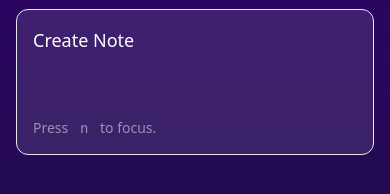
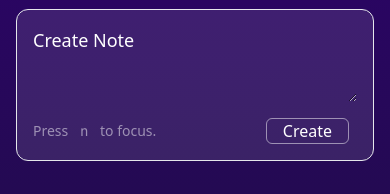
Before and after one commit to brenapp/motes, a Next.js app: page / in a window 390 px wide. Shown: the part 151-345 px from the top of the page. Built offline with nearby package versions, Linux system fonts and the light colour scheme.

Commit message:
Extract different note actions to functions, and increase responsive design

```diff
--- a/src/pages/index.tsx
+++ b/src/pages/index.tsx
@@ -1,6 +1,6 @@
 import { type NextPage } from "next";
 import Head from "next/head";
-import { useEffect, useMemo, useRef } from "react";
+import { useEffect, useMemo, useRef, useState } from "react";
 import { useLocalStorage, useSessionStorage } from "../utils/useLocalState";
 import { useRouter } from "next/router";
 import Link from "next/link";
@@ -14,7 +14,8 @@ type Note = {
 };
 
 const Home: NextPage = () => {
-  const input = useRef<HTMLInputElement>(null);
+  const input = useRef<HTMLTextAreaElement>(null);
+  const [note, setNote] = useState<string>("");
   const noteContainers = useRef<Record<string, HTMLDivElement | null>>({});
   const router = useRouter();
 
@@ -42,7 +43,7 @@ const Home: NextPage = () => {
         input.current?.focus();
       }
 
-      if (event.key === "," && event.ctrlKey) {
+      if (event.key === "," && (event.ctrlKey || event.metaKey)) {
         event.preventDefault();
         router.push("/options");
       }
@@ -52,10 +53,44 @@ const Home: NextPage = () => {
     return () => window.removeEventListener("keydown", onKeyPress);
   }, [router]);
 
-  function onInputKeyDown(event: React.KeyboardEvent<HTMLInputElement>) {
+  useEffect(() => {
+    input.current!.style.height = "0px";
+    const scrollHeight = input.current!.scrollHeight;
+    input.current!.style.height = scrollHeight + "px";
+  }, [note]);
+
+  function onInputKeyDown(event: React.KeyboardEvent<HTMLTextAreaElement>) {
     event.stopPropagation();
-    if (event.key === "Enter" && event.currentTarget.value) {
+
+    if (
+      event.key === "Enter" &&
+      event.currentTarget.value &&
+      (event.metaKey || event.ctrlKey)
+    ) {
+      event.preventDefault();
       const contents = event.currentTarget.value;
+      onNoteAdd(contents);
+      setNote("");
+    }
+
+    if (event.key === "ArrowDown") {
+      event.preventDefault();
+      const firstNote = notes[0];
+      if (firstNote) {
+        noteContainers.current[firstNote.id]?.focus();
+      }
+    }
+
+    if (event.key === "ArrowUp") {
+      event.preventDefault();
+      const lastNote = notes[notes.length - 1];
+      if (lastNote) {
+        noteContainers.current[lastNote.id]?.focus();
+      }
+    }
+  }
+
+  function onNoteAdd(contents: string) {
     setNodes((prev) => [
       ...prev,
       {
@@ -65,8 +100,32 @@ const Home: NextPage = () => {
         sentToTodoist: false,
       },
     ]);
-      event.currentTarget.value = "";
   }
+
+  function onNoteDelete(index: number) {
+    return () => {
+      setNodes((prev) => prev.filter((_, i) => i !== index));
+    };
+  }
+
+  function onNoteSend(index: number) {
+    return () => {
+      const content = notes[index]?.contents;
+      if (content) {
+        const [title, ...rest] = content.split("\n");
+        api?.addTask({
+          content: title ?? "Meeting Note",
+          description: rest.join("\n"),
+          projectId,
+          sectionId,
+        });
+        setNodes((prev) => {
+          const newNotes = [...prev];
+          newNotes[index]!.sentToTodoist = true;
+          return newNotes;
+        });
+      }
+    };
   }
 
   function onNoteKeyDown(index: number) {
@@ -76,7 +135,7 @@ const Home: NextPage = () => {
 
         const next = notes[index + 1];
         const previous = notes[index - 1];
-        setNodes((prev) => prev.filter((_, i) => i !== index));
+        onNoteDelete(index)();
 
         // Using set timeout here to wait for the note to be removed from the dom and for react to
         // be rerendered.
@@ -91,26 +150,22 @@ const Home: NextPage = () => {
         }, 0);
       } else if (event.key === "t" && !notes[index]!.sentToTodoist) {
         event.stopPropagation();
-        const content = notes[index]?.contents;
-        if (content) {
-          api?.addTask({ content, projectId, sectionId });
-          setNodes((prev) => {
-            const newNotes = [...prev];
-            newNotes[index]!.sentToTodoist = true;
-            return newNotes;
-          });
-        }
+        onNoteSend(index)();
       } else if (event.key === "ArrowDown") {
         event.stopPropagation();
         const next = notes[index + 1];
         if (next) {
           noteContainers.current[next.id]?.focus();
+        } else {
+          input.current?.focus();
         }
       } else if (event.key === "ArrowUp") {
         event.stopPropagation();
         const previous = notes[index - 1];
         if (previous) {
           noteContainers.current[previous.id]?.focus();
+        } else {
+          input.current?.focus();
         }
       }
     };
@@ -151,16 +206,26 @@ const Home: NextPage = () => {
           </h1>
           <main className="flex w-full flex-col gap-4 rounded-xl bg-white/10 p-4 text-white focus-within:border">
             <h1 className="text-lg">Create Note</h1>
-            <input
+            <textarea
               ref={input}
               onKeyDown={onInputKeyDown}
+              value={note}
+              onChange={(e) => setNote(e.target.value)}
               aria-label="Create Note. Press enter to create, and press n to focus this input."
               className="rounded-lg bg-transparent font-mono text-2xl outline-none"
               autoFocus
-            ></input>
+            ></textarea>
+            <nav className="flex items-center">
               <p className="right-4 text-sm text-white/50">
                 Press <code className="rounded-md px-2">n</code> to focus.
               </p>
+              <button
+                className="mx-2 ml-auto rounded-md border border-white/50 px-4 text-white hover:bg-white/50"
+                onClick={() => onNoteAdd(note)}
+              >
+                Create
+              </button>
+            </nav>
           </main>
           <section className="container flex flex-col gap-4" role="list">
             {notes.map((note, i) => (
@@ -168,7 +233,7 @@ const Home: NextPage = () => {
                 key={note.id}
                 ref={(el) => (noteContainers.current[note.id] = el)}
                 className={
-                  "group flex items-center gap-4 rounded-lg bg-white/10 p-4 outline-none hover:shadow-lg focus:border " +
+                  "group flex flex-col rounded-lg bg-white/10 p-4 outline-none hover:shadow-lg focus:border md:flex-row md:items-center md:gap-4 " +
                   (note.sentToTodoist ? "border-green-600 bg-green-500/10" : "")
                 }
                 tabIndex={0}
@@ -178,21 +243,27 @@ const Home: NextPage = () => {
                 role="listitem"
                 onKeyDown={onNoteKeyDown(i)}
               >
-                <p className="font-mono text-sm text-white text-opacity-75">
+                <p className="w-max font-mono text-sm text-white text-opacity-75">
                   {new Date(note.createdAt).toLocaleTimeString()}
                 </p>
-                <p className="font-mono text-xl text-white outline-none ">
+                <p className="flex-1 font-mono text-xl text-white outline-none ">
                   {note.contents}
                 </p>
-                <nav className="ml-auto flex opacity-0 transition-opacity group-focus-within:opacity-100 group-hover:opacity-100">
-                  <p className="mx-2 rounded-md border border-white/50 px-4 text-white">
+                <nav className="ml-auto mt-2 flex transition-opacity group-focus-within:opacity-100 group-hover:opacity-100 md:opacity-0">
+                  <button
+                    className="mx-2 rounded-md border border-white/50 px-4 text-white hover:bg-white/50"
+                    onClick={onNoteDelete(i)}
+                  >
                     <code className="rounded-md pr-2">d</code>
                     Delete
-                  </p>
-                  <p className="mx-2 rounded-md border border-white/50 px-4 text-white">
+                  </button>
+                  <button
+                    className="mx-2 rounded-md border border-white/50 px-4 text-white hover:bg-white/50"
+                    onClick={onNoteSend(i)}
+                  >
                     <code className="rounded-md pr-2">t</code>
                     Todoist
-                  </p>
+                  </button>
                 </nav>
               </div>
             ))}
```
Lines whose indentation alone changed are shown as unchanged.
